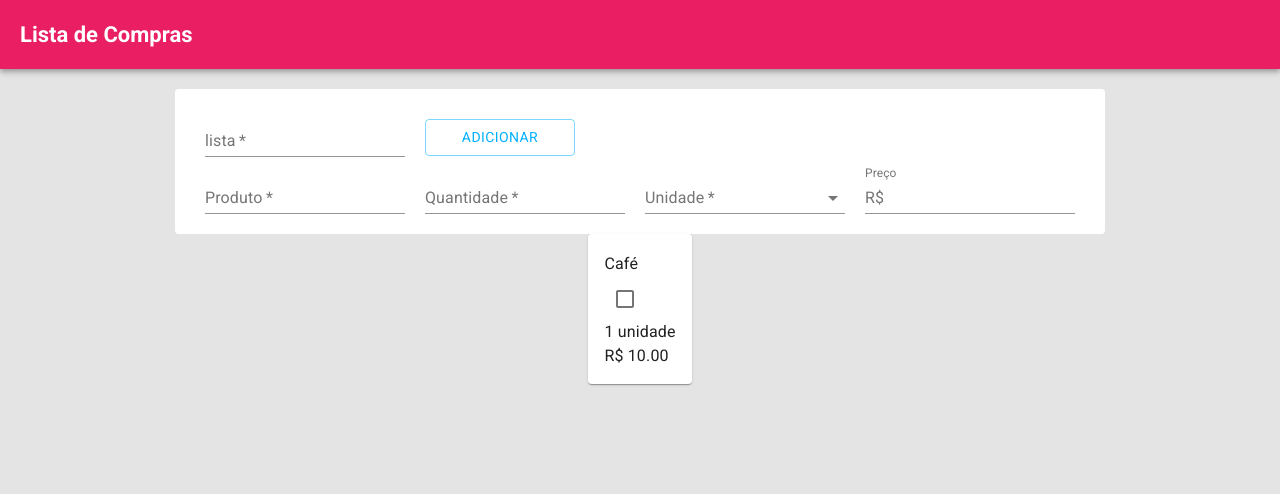
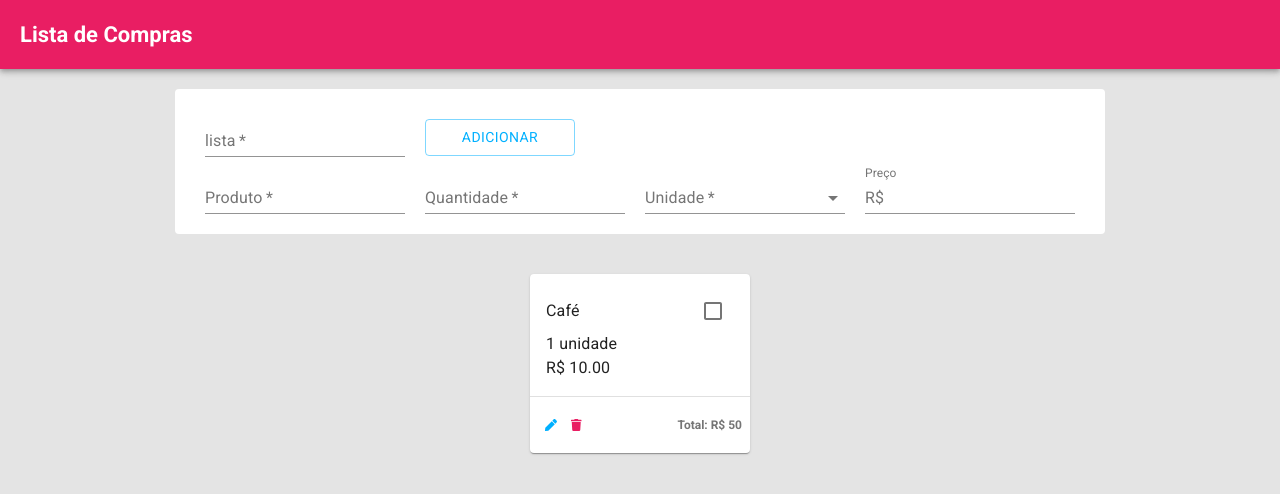
Before and after one commit to assoares383/shopping-list, a React (Create React App) app: page /lista in a window 1280 px wide. Shown: the top 494 px of the page. Built offline with nearby package versions, Linux system fonts and the light colour scheme.

Commit message:
creating the items footer

```diff
--- a/src/components/CreateList/index.js
+++ b/src/components/CreateList/index.js
@@ -1,18 +1,23 @@
 import Checkbox from "@material-ui/core/Checkbox";
 import Typography from "@material-ui/core/Typography";
+import { FontAwesomeIcon } from "@fortawesome/react-fontawesome";
+import { faPen, faTrash } from "@fortawesome/free-solid-svg-icons";
 
 import CustomCard from "../CustomCard";
 import Form from "./Form";
 
 import "./styles.css";
 
-const CreateList = () => {
-  return (
+const CreateList = () => (
   <div className="page-container">
     <Form />
 
     <div className="list-items-container">
-        <CustomCard link="#" containerClass="list-item">
+      <CustomCard
+        link="#"
+        containerClass="list-item"
+        footer={<ListItemFooter />}
+      >
         <div>
           <div className="list-item-header">
             <Typography variant="subtitle1" component="h2">
@@ -27,6 +32,15 @@ const CreateList = () => {
     </div>
   </div>
 );
-};
+
+const ListItemFooter = () => (
+  <div className="list-card-footer">
+    <div className="list-card-footer-actions">
+      <FontAwesomeIcon icon={faPen} color="#00b0ff" size="1x" />
+      <FontAwesomeIcon icon={faTrash} color="#e91e63" size="1x" />
+    </div>
+    <p>Total: R$ 50</p>
+  </div>
+);
 
 export default CreateList;
--- a/src/components/CreateList/styles.css
+++ b/src/components/CreateList/styles.css
@@ -15,3 +15,39 @@
   margin: 10px;
   width: 150px;
 }
+
+.list-items-container {
+  display: flex;
+  width: 100%;
+  flex-wrap: wrap;
+  margin: 20px;
+  justify-content: center;
+}
+
+.list-item-header {
+  display: flex;
+  justify-content: space-between;
+  align-items: center;
+}
+
+.list-item {
+  max-width: 220px;
+  min-width: 220px;
+  margin: 20px;
+}
+
+.list-card-footer {
+  width: 100%;
+  display: flex;
+  justify-content: space-between;
+  align-items: center;
+  font-size: 12px;
+  font-weight: 700;
+  color: #757575;
+}
+
+.list-card-footer-actions {
+  display: flex;
+  width: 50px;
+  justify-content: space-around;
+}
--- a/src/components/CustomCard/styles.css
+++ b/src/components/CustomCard/styles.css
@@ -10,6 +10,7 @@
 
 .new-list-container .card-content {
   display: flex;
+  flex-direction: column;
   justify-content: center;
 }
 
```
Also changed, not shown: 1 other file (tests, documents, lock files or other folders). Lines whose indentation alone changed are shown as unchanged.
